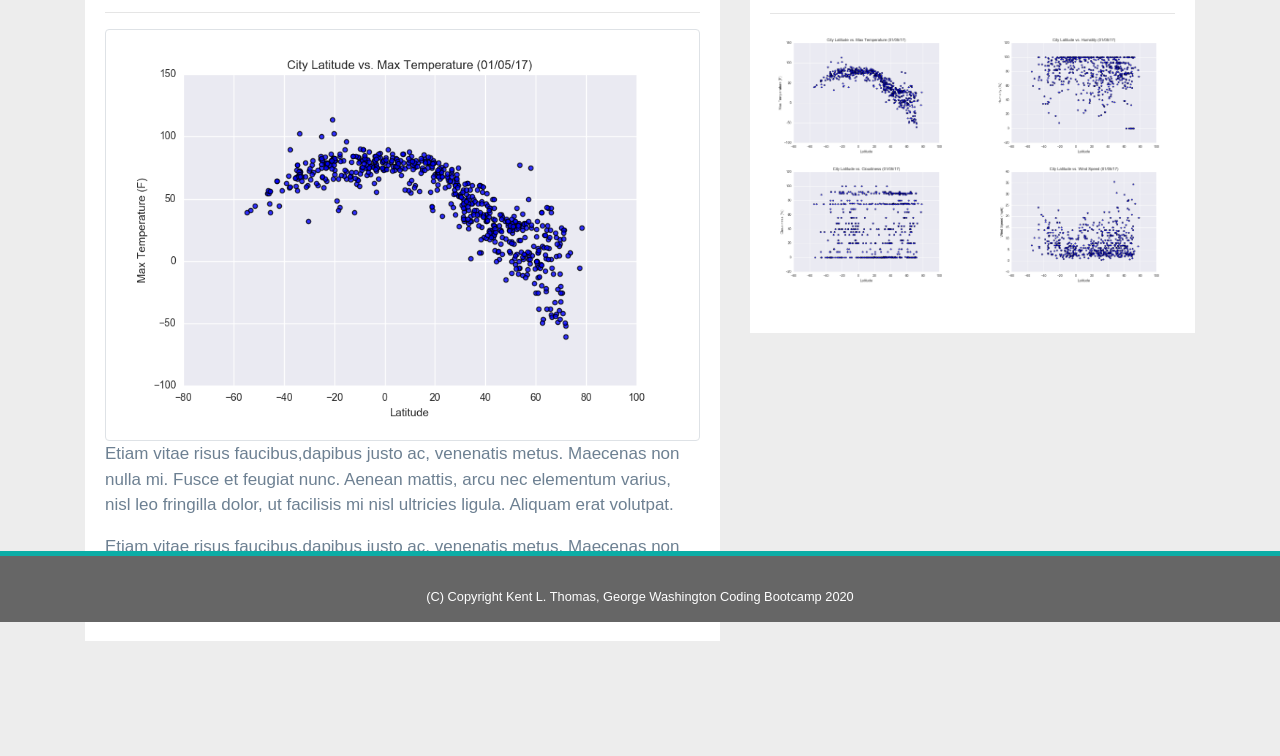
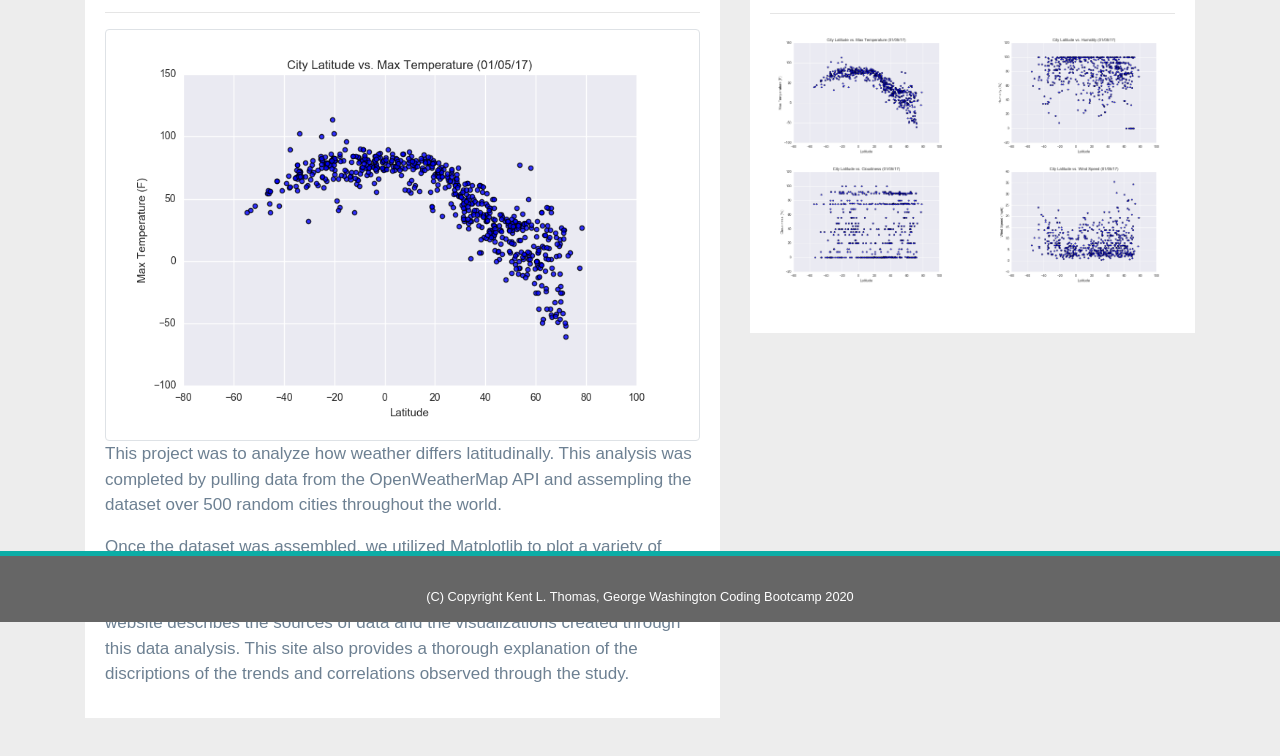
Before and after one commit to Kthomas09/web-design-challenge, a plain HTML site: page web_visualization/index.html in a window 1280 px wide. Shown: the part 178-934 px from the top of the page. Before the commit the page ends 905 px from the top, so only its background shows below. Drawn offline with nearby package versions, Linux system fonts and the light colour scheme.

Commit message:
Finished the summaries of all four visualizations, and completed the overall discription of the website.

```diff
--- a/web_visualization/index.html
+++ b/web_visualization/index.html
@@ -59,16 +59,16 @@
             <img class="img-thumbnail float-left" src="Resources/assets/images/Fig1.png " width="50%" alt="temperature">
           </div>
           <p>
-            Etiam vitae risus faucibus,dapibus justo ac, venenatis metus. Maecenas non nulla mi. Fusce et feugiat nunc.
-            Aenean mattis, arcu nec
-            elementum varius, nisl leo fringilla dolor, ut facilisis mi nisl ultricies ligula. Aliquam erat
-            volutpat.
+            This project was to analyze how weather differs latitudinally. This analysis was completed by pulling data
+            from the OpenWeatherMap API and assempling the dataset over 500 random cities throughout the world.
           </p>
           <p>
-            Etiam vitae risus faucibus,dapibus justo ac, venenatis metus. Maecenas non nulla mi. Fusce et feugiat nunc.
-            Aenean mattis, arcu nec
-            elementum varius, nisl leo fringilla dolor, ut facilisis mi nisl ultricies ligula. Aliquam erat
-            volutpat.
+            Once the dataset was assembled, we utilized Matplotlib to plot a variety of variables of weather to the
+            cities corresponding latitude.The variables that were analyzed were temperature, cloudiness, wind speed, and
+            humidity.
+            This website describes the sources of data and the visualizations created through this data analysis. This
+            site also provides a thorough explanation of the discriptions of the trends and correlations observed
+            through the study.
           </p>
         </div>
       </div>
```
Also changed, not shown: web_visualization/cloudiness.html (+17 -18 lines), web_visualization/humidity.html (+17 -18 lines), web_visualization/temp.html (+17 -18 lines), web_visualization/wind.html (+17 -18 lines).
